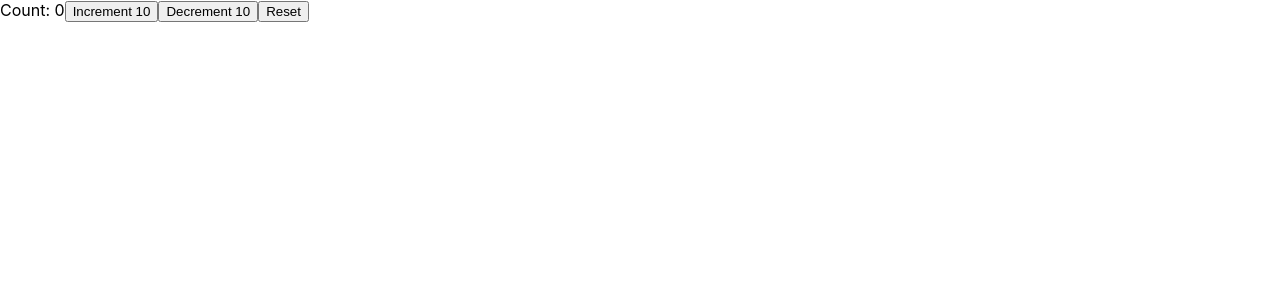
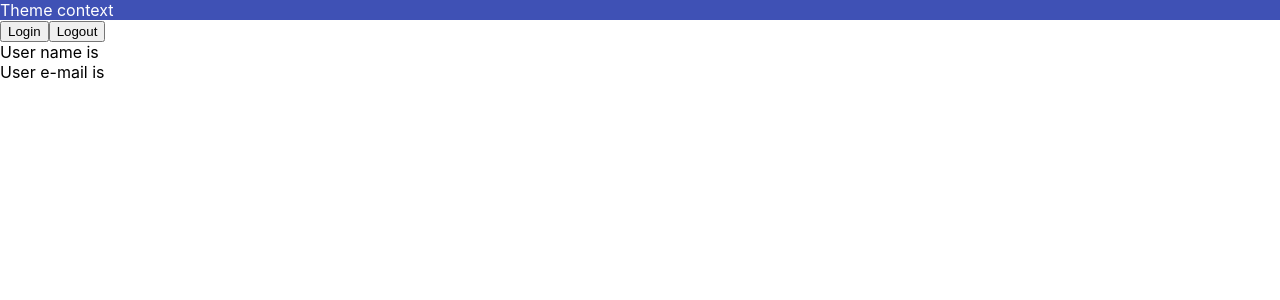
Before and after one commit to Kutsuruk/react-ts-practice, a React (Create React App) app: page / in a window 1280 px wide. Shown: the top 300 px of the page. Built offline with nearby package versions, Linux system fonts and the light colour scheme.

Commit message:
Typing useContext with future value update.

```diff
--- a/src/App.tsx
+++ b/src/App.tsx
@@ -10,6 +10,10 @@
 import Container from "./components/Container";
 import LoggedIn from "./components/state/LoggedIn";
 import Counter from "./components/state/Counter";
+import ThemeContextProvider from "./components/context/ThemeContext";
+import Box from "./components/context/Box";
+import UserContextProvider from "./components/context/UserContext";
+import User from "./components/context/User";
 
 function App() {
     const person = {
@@ -33,7 +37,12 @@
 
   return (
     <div>
-        <Counter />
+        <ThemeContextProvider>
+            <Box />
+        </ThemeContextProvider>
+        <UserContextProvider>
+            <User />
+        </UserContextProvider>
     </div>
   );
 }
--- /dev/null
+++ b/src/components/context/Box.tsx
@@ -0,0 +1,10 @@
+import {FC, useContext} from "react";
+import {ThemeContext} from "./ThemeContext";
+
+const Box:FC = () => {
+    const theme = useContext(ThemeContext)
+
+    return <div style={{backgroundColor: theme.primary.main, color: theme.primary.text}}>Theme context</div>
+}
+
+export default Box
--- /dev/null
+++ b/src/components/context/ThemeContext.tsx
@@ -0,0 +1,18 @@
+import React, {createContext, FC} from "react";
+import {theme} from "./theme";
+
+type ThemeContextProviderProps = {
+    children: React.ReactNode
+}
+
+export const ThemeContext = createContext(theme)
+
+const ThemeContextProvider = ({children}: ThemeContextProviderProps) => {
+    return(
+        <ThemeContext.Provider value={theme}>
+            {children}
+        </ThemeContext.Provider>
+    )
+}
+
+export default ThemeContextProvider
--- /dev/null
+++ b/src/components/context/User.tsx
@@ -0,0 +1,30 @@
+import {useContext} from "react";
+import {UserContext} from "./UserContext";
+
+const User = () => {
+    const userContext = useContext(UserContext)
+    const handleLogin = () => {
+        if (userContext) {
+            userContext.setUser({
+                name: 'Vishwas',
+                email: 'vishwas@mail.com'
+            })
+        }
+    }
+    const handleLogout = () => {
+        if (userContext) {
+            userContext.setUser(null)
+        }
+    }
+
+    return(
+        <div>
+            <button onClick={handleLogin}>Login</button>
+            <button onClick={handleLogout}>Logout</button>
+            <div>User name is {userContext?.user?.name}</div>
+            <div>User e-mail is {userContext?.user?.email}</div>
+        </div>
+    )
+}
+
+export default User
--- /dev/null
+++ b/src/components/context/UserContext.tsx
@@ -0,0 +1,29 @@
+import React, {createContext, useState} from "react";
+
+export type UserAuth = {
+    name: string,
+    email: string
+}
+
+type UserContextProviderProps = {
+    children: React.ReactNode
+}
+
+type UserContextType = {
+    user: UserAuth | null,
+    setUser:  React.Dispatch<React.SetStateAction<UserAuth | null>>
+}
+
+export const UserContext = createContext<UserContextType | null>(null)
+
+const UserContextProvider = ({children}: UserContextProviderProps) => {
+    const [user, setUser] = useState<UserAuth | null>(null)
+
+    return(
+        <UserContext.Provider value={{user, setUser}}>
+            {children}
+        </UserContext.Provider>
+    )
+}
+
+export default UserContextProvider
--- /dev/null
+++ b/src/components/context/theme.ts
@@ -0,0 +1,10 @@
+export const theme = {
+    primary: {
+        main: '#3f51b5',
+        text: '#fff',
+    },
+    secondary: {
+        main: '#f50057',
+        text: '#fff',
+    }
+}
```
